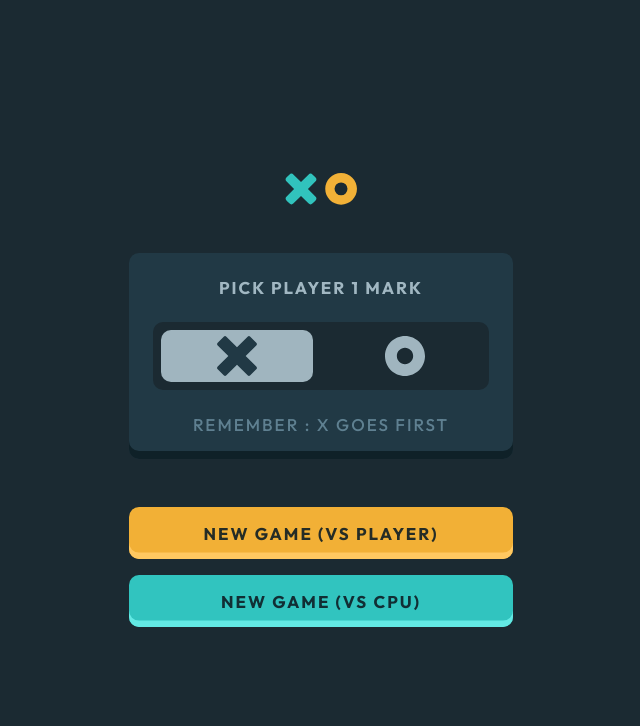
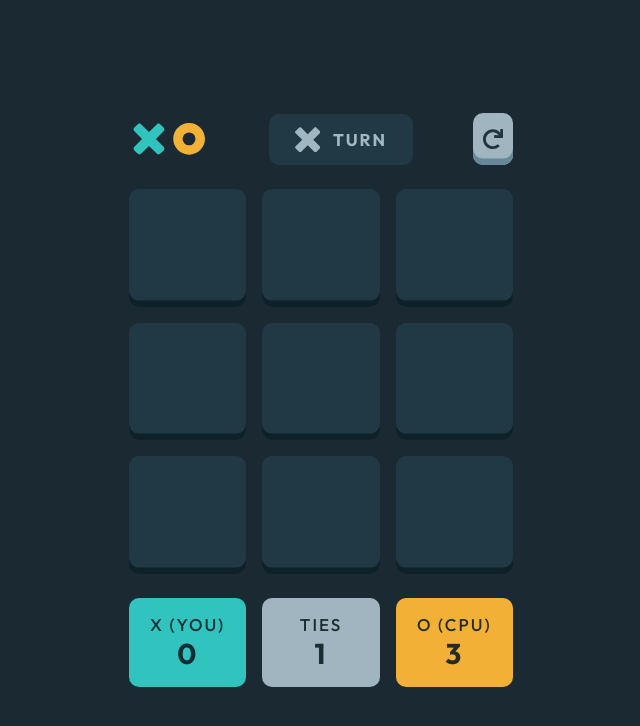
Before and after one commit to ymhaah/TRAIN-FEM_Tic-Tac-Toe-game, a React (Vite) app: page / in a window 1280 px wide. Shown: the top 726 px of the page, without its empty margins (319-959 px from the left). Built offline with nearby package versions, Linux system fonts and the light colour scheme.

Commit message:
wining system t3

```diff
--- a/src/App.jsx
+++ b/src/App.jsx
@@ -24,7 +24,7 @@ todo: cpu
 // for github
 
 function App() {
-    const [pageState, setPageState] = useState(1);
+    const [pageState, setPageState] = useState(2);
 
     const [cpu, setCpu] = useState(false);
 
--- a/src/components/PickXO.jsx
+++ b/src/components/PickXO.jsx
@@ -1,6 +1,7 @@
 import React from "react";
 import { gsap } from "gsap";
 import playerFun from "../utils/player.js";
+import dimensionsFun from "../utils/dimensions.js";
 import itemInfoFun from "../utils/itemInfo.js";
 import accentFun from "../utils/accentFun.js";
 import { setSpecialThings } from "../utils/function.js";
@@ -38,45 +39,39 @@ function PickXO(prop) {
     // console.log("gameItems", gameItems);
 
     function winingSystem() {
-        let playedArr = [];
-        let XArr = [];
-        let OArr = [];
-        // gameItems.forEach((item) => {
+        // for (let i = 0; i < gameItems.length; i++) {
+        //     if (gameItems[i].ItemInfo.played) {
+        //         console.log(gameItems[i].ItemInfo.location.index);
+        //     }
+        // }
+
+        // gameItems.forEach((item, i) => {
         //     if (item.ItemInfo.played) {
-        //         playedArr.push(item);
-        //         playedArr.forEach((playedItem) => {
-        //             // console.log("playedItem", playedItem);
+        //         if (
+        //             gameItems[i].ItemInfo.location.x ==
+        //             gameItems[i + 1].ItemInfo.location.x
+        //         ) {
+        //             let row = [
+        //                 gameItems[i].ItemInfo.location.index,
+        //                 gameItems[i + 1].ItemInfo.location.index,
+        //             ];
 
-        //             if (playedItem.ItemInfo.player) {
-        //                 OArr.push(playedItem.ItemInfo.location.y);
-
-        //                 // OArr.forEach((playedO)=>{
-        //                 //     if(){
-
-        //                 //     } else{
-        //                 //         OArr.length = 0;
-
-        //                 //     }
-        //                 // })
-        //             } else {
-        //                 XArr.push(playedItem.ItemInfo.location.x);
-
-        //                 // OArr.forEach((playedX)=>{
-        //                 //     if(){
-        //                 //     }else{
-        //                 //         XArr.length = 0;
-        //                 //     }
-        //                 // })
-        //             }
-        //         });
-        //         console.log(XArr);
-        //         console.log(OArr);
+        //             row.push(
+        //                 gameItems[i].ItemInfo.location.index,
+        //                 gameItems[i + 1].ItemInfo.location.index
+        //             );
+        //             console.log("row", row);
+        //             let rowSet = new Set(row);
+        //             // if (
+        //             //     rowSet.size == 1 &&
+        //             //     row.length == dimensionsFun(dimensions)
+        //             // ) {
+        //             //     console.log("rowSet", rowSet);
+        //             // }
+        //         }
         //     }
-        //     OArr.length = 0;
-        //     XArr.length = 0;
         // });
-        //
-        // console.log(gameItems);
+        console.log(gameItems);
     }
     React.useEffect(() => {
         if (prop.pageState == 1) {
@@ -198,15 +193,12 @@ function PickXO(prop) {
                                 onClick={() => {
                                     setGameItem((prevGameItems) => {
                                         prevGameItems[i].ItemInfo.played = true;
-                                        winingSystem();
                                         prevGameItems[i].ItemInfo.player =
                                             prop.playWite;
-
-                                        // console.log(
-                                        //     prevGameItems[i].ItemInfo.wining
-                                        // );
+                                        winingSystem();
                                         return [...prevGameItems];
                                     });
+
                                     prop.switchPlayer();
                                 }}
                             >
--- a/src/style/components/_media-queries.scss
+++ b/src/style/components/_media-queries.scss
@@ -174,9 +174,9 @@
         overflow-x: clip;
     }
 }
-@supports (height: 100dvh) {
+@supports (height: 100svh) {
     #root {
-        height: 100dvh;
+        height: 100svh; //? svh -> Small view height, lvh -> large view height , dvh -> device view height
     }
 }
 @supports (aspect-ratio: 1 / 1) {
```
